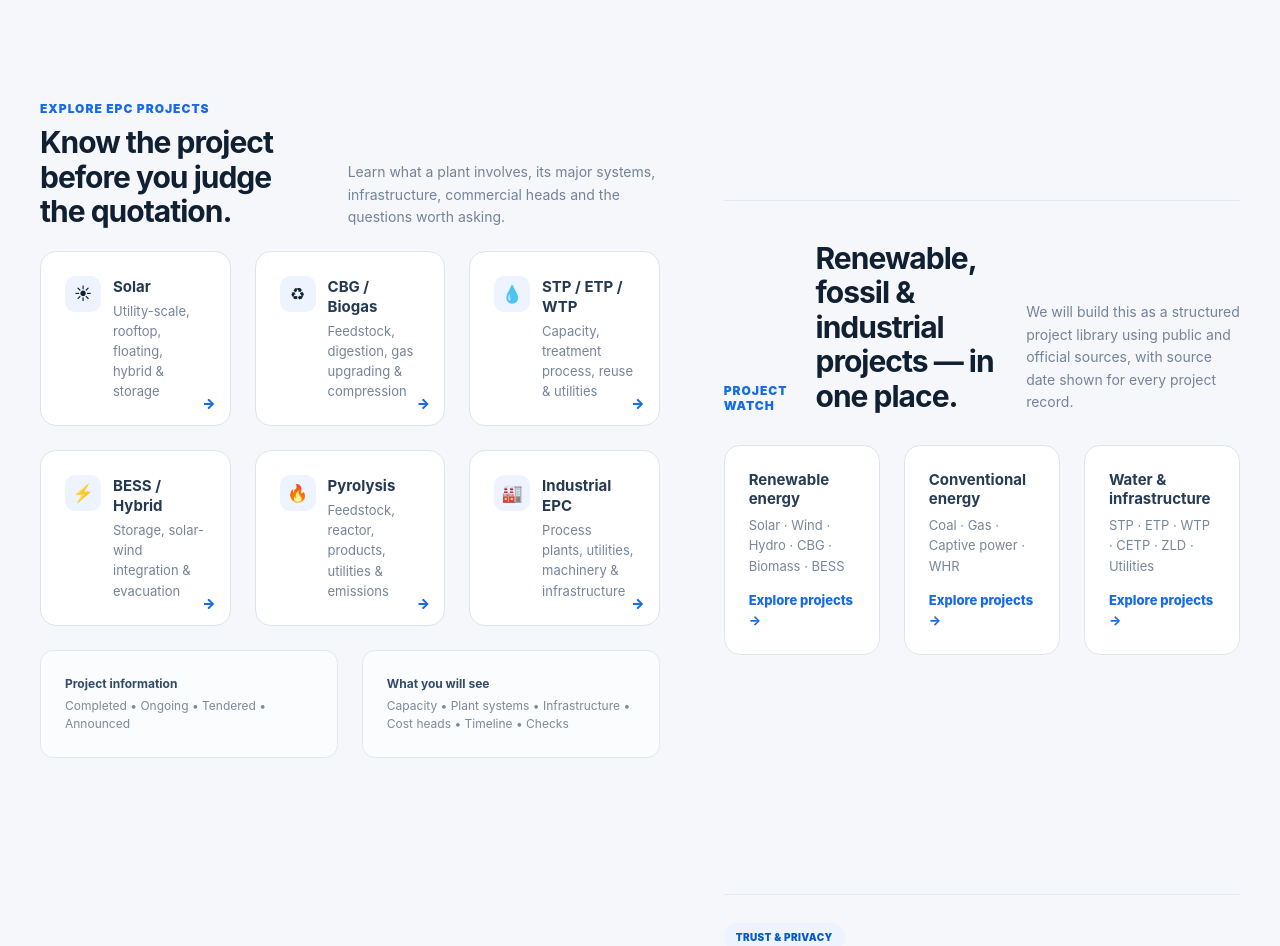
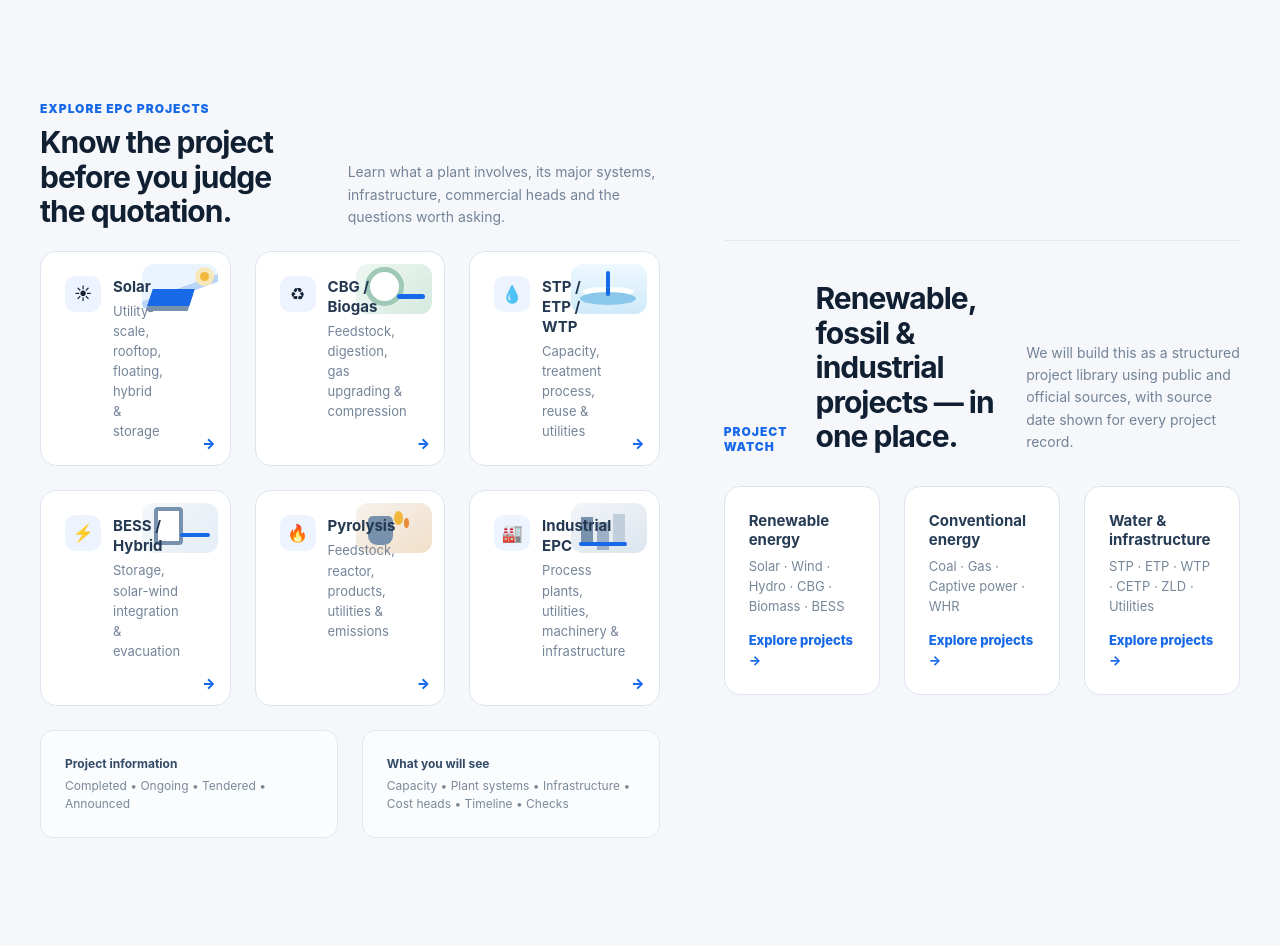
Before and after one commit to mauryatheempire-source/pehle-jaanch, a Flask app: page / in a window 1280 px wide. Shown: the part 543-1489 px from the top of the page. Run offline with Flask 3, Linux system fonts and the light colour scheme; some libraries are stand-ins or nearby versions.

Commit message:
Add subtle homepage animations and project visuals

```diff
--- a/templates/index.html
+++ b/templates/index.html
@@ -389,6 +389,26 @@
   .howItWorks .howStep p,.trustSection .trustCard p{font-size:14px;line-height:1.55}
 }
 </style>
+<style>
+@media (prefers-reduced-motion:no-preference){
+.reveal{opacity:0;transform:translateY(14px);animation:pjReveal .55s ease forwards}
+.projectCard:nth-child(2){animation-delay:.06s}.projectCard:nth-child(3){animation-delay:.12s}
+.projectCard:nth-child(4){animation-delay:.18s}.projectCard:nth-child(5){animation-delay:.24s}.projectCard:nth-child(6){animation-delay:.30s}
+.projectCard:hover .projectVisual{transform:scale(1.04)}.projectCard:hover .projectArrow{transform:translateX(4px)}
+}
+@keyframes pjReveal{to{opacity:1;transform:none}}
+.projectVisual{position:absolute;right:12px;top:12px;width:76px;height:50px;border-radius:12px;background:#edf4ff;transition:transform .2s ease}
+.solarVisual{background:linear-gradient(160deg,#eaf4ff 0 48%,#b9d4f5 49% 58%,#fff 59%)}
+.solarVisual:before{content:"";position:absolute;width:42px;height:17px;left:8px;bottom:8px;background:#1769e8;transform:skew(-18deg);box-shadow:0 5px 0 #7892ae}
+.solarVisual:after{content:"";position:absolute;width:9px;height:9px;right:9px;top:8px;border-radius:50%;background:#f1b83b;box-shadow:0 0 0 5px #f8e7b8}
+.cbgVisual{background:linear-gradient(135deg,#eef8f3,#d5e9df)}.cbgVisual:before{content:"";position:absolute;width:29px;height:29px;left:9px;bottom:8px;border:5px solid #9fc9b6;border-radius:50%;background:#fff}.cbgVisual:after{content:"";position:absolute;width:28px;height:5px;right:7px;bottom:15px;border-radius:4px;background:#1769e8}
+.waterVisual{background:linear-gradient(180deg,#eef8ff,#cfeafa)}.waterVisual:before{content:"";position:absolute;width:56px;height:13px;left:9px;bottom:9px;border-radius:50%;background:#8bc7ec;box-shadow:0 -7px 0 -2px #fff}.waterVisual:after{content:"";position:absolute;width:4px;height:25px;left:35px;top:7px;border-radius:4px;background:#1769e8}
+.bessVisual{background:linear-gradient(135deg,#f4f7fa,#e4edf6)}.bessVisual:before{content:"";position:absolute;width:21px;height:30px;left:12px;bottom:8px;border:4px solid #7892ae;border-radius:4px;background:#fff}.bessVisual:after{content:"";position:absolute;width:30px;height:4px;right:8px;bottom:16px;border-radius:4px;background:#1769e8}
+.pyroVisual{background:linear-gradient(145deg,#f6f2ec,#f1dfc9)}.pyroVisual:before{content:"";position:absolute;width:25px;height:29px;left:12px;bottom:8px;border-radius:5px 5px 9px 9px;background:#7892ae}.pyroVisual:after{content:"";position:absolute;width:9px;height:14px;left:38px;top:8px;border-radius:50%;background:#f1b83b;box-shadow:8px 5px 0 -2px #e98b3b}
+.industrialVisual{background:linear-gradient(160deg,#f2f5f8,#dce5ee)}.industrialVisual:before{content:"";position:absolute;width:12px;height:28px;left:10px;bottom:8px;background:#7892ae;box-shadow:16px 5px 0 #9db0c5,32px -3px 0 #c1cfdd}.industrialVisual:after{content:"";position:absolute;width:48px;height:4px;left:8px;bottom:7px;border-radius:4px;background:#1769e8}
+.projectCard>div:not(.projectVisual){position:relative;z-index:1;padding-right:50px}
+@media(max-width:600px){.projectVisual{width:64px;height:44px}.projectCard>div:not(.projectVisual){padding-right:38px}}
+</style>
 </head>
 <body>
 <header class="nav"><div class="container navinner"><a class="brand" href="/" aria-label="Pehle Jaanch home">Pehle <span>Jaanch</span></a><div style="display:flex;align-items:center;gap:18px"><nav class="siteNav"><a href="/gate">Free Pehle Jaanch</a><a href="#projects">Projects</a><a href="#howItWorks">How it works</a><a href="#trust">Trust & privacy</a><a href="#report">Check quotation</a></nav><label class="langWrap"><span id="navLanguage">Language</span><select id="languageSelect" aria-label="Choose language"><option value="en">English</option><option value="hi">हिन्दी</option><option value="mr">मराठी</option></select></label></div></div></header>
@@ -419,12 +439,12 @@
       <p>Learn what a plant involves, its major systems, infrastructure, commercial heads and the questions worth asking.</p>
     </div>
     <div class="projectGrid">
-      <a class="projectCard" href="/projects/solar"><span class="projectIcon">☀</span><div><b>Solar</b><p>Utility-scale, rooftop, floating, hybrid & storage</p></div><span class="projectArrow">→</span></a>
-      <a class="projectCard" href="/projects/cbg"><span class="projectIcon">♻</span><div><b>CBG / Biogas</b><p>Feedstock, digestion, gas upgrading & compression</p></div><span class="projectArrow">→</span></a>
-      <a class="projectCard" href="/projects/water"><span class="projectIcon">💧</span><div><b>STP / ETP / WTP</b><p>Capacity, treatment process, reuse & utilities</p></div><span class="projectArrow">→</span></a>
-      <a class="projectCard" href="/projects/bess"><span class="projectIcon">⚡</span><div><b>BESS / Hybrid</b><p>Storage, solar-wind integration & evacuation</p></div><span class="projectArrow">→</span></a>
-      <a class="projectCard" href="/projects/pyrolysis"><span class="projectIcon">🔥</span><div><b>Pyrolysis</b><p>Feedstock, reactor, products, utilities & emissions</p></div><span class="projectArrow">→</span></a>
-      <a class="projectCard" href="/projects/industrial"><span class="projectIcon">🏭</span><div><b>Industrial EPC</b><p>Process plants, utilities, machinery & infrastructure</p></div><span class="projectArrow">→</span></a>
+      <a class="projectCard reveal" href="/projects/solar"><div class="projectVisual solarVisual" aria-hidden="true"></div><span class="projectIcon">☀</span><div><b>Solar</b><p>Utility-scale, rooftop, floating, hybrid & storage</p></div><span class="projectArrow">→</span></a>
+      <a class="projectCard reveal" href="/projects/cbg"><div class="projectVisual cbgVisual" aria-hidden="true"></div><span class="projectIcon">♻</span><div><b>CBG / Biogas</b><p>Feedstock, digestion, gas upgrading & compression</p></div><span class="projectArrow">→</span></a>
+      <a class="projectCard reveal" href="/projects/water"><div class="projectVisual waterVisual" aria-hidden="true"></div><span class="projectIcon">💧</span><div><b>STP / ETP / WTP</b><p>Capacity, treatment process, reuse & utilities</p></div><span class="projectArrow">→</span></a>
+      <a class="projectCard reveal" href="/projects/bess"><div class="projectVisual bessVisual" aria-hidden="true"></div><span class="projectIcon">⚡</span><div><b>BESS / Hybrid</b><p>Storage, solar-wind integration & evacuation</p></div><span class="projectArrow">→</span></a>
+      <a class="projectCard reveal" href="/projects/pyrolysis"><div class="projectVisual pyroVisual" aria-hidden="true"></div><span class="projectIcon">🔥</span><div><b>Pyrolysis</b><p>Feedstock, reactor, products, utilities & emissions</p></div><span class="projectArrow">→</span></a>
+      <a class="projectCard reveal" href="/projects/industrial"><div class="projectVisual industrialVisual" aria-hidden="true"></div><span class="projectIcon">🏭</span><div><b>Industrial EPC</b><p>Process plants, utilities, machinery & infrastructure</p></div><span class="projectArrow">→</span></a>
     </div>
     <div class="projectMeta">
       <div><b>Project information</b><span>Completed • Ongoing • Tendered • Announced</span></div>
```
